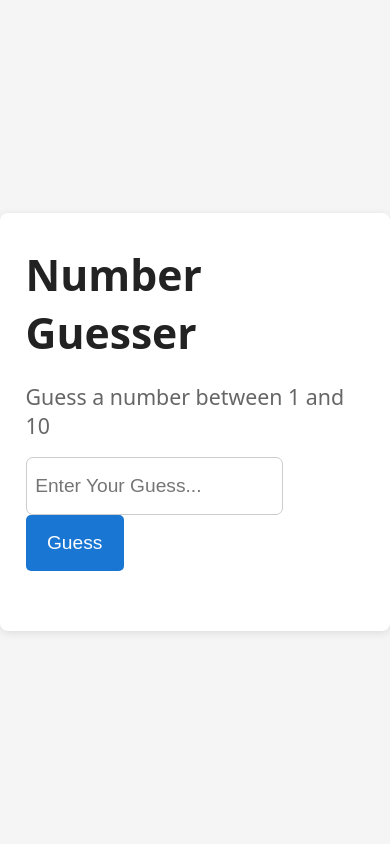
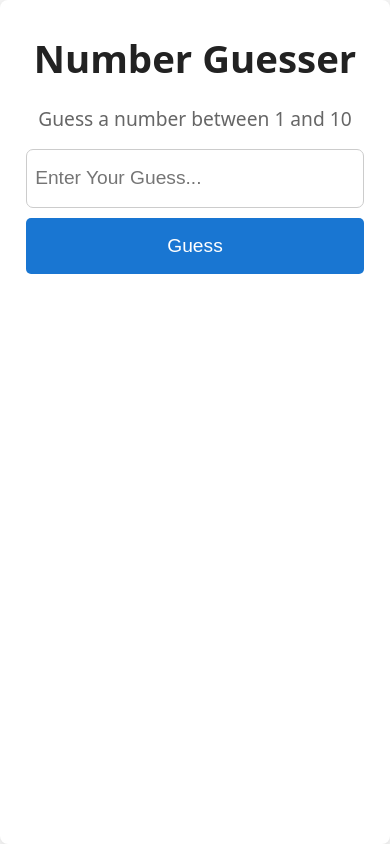
Before and after one commit to markorrente01/js-number-guesser, a plain HTML site: page index.html in a window 390 px wide. Drawn offline with Linux system fonts and the light colour scheme.

Commit message:
readme update and responsiveness

```diff
--- a/styles/style.scss
+++ b/styles/style.scss
@@ -57,3 +57,23 @@ div button{
             background-color: c.$button-hover;
         }
 }
+@media (max-width: 25rem) /* 400px */{
+    body{
+        place-content: unset;
+    }
+    main{
+        width: 100%;
+    }
+    .heading{
+        font-size: 1.8rem;
+    }
+    p{
+        font-size: .9rem;
+    }
+    div{
+        width: 100%;
+        display: flex;
+        flex-direction: column;
+        gap: .5rem;
+    }
+}
```
Also changed, not shown: images/Js-number-guesser-sc-iospad.png (added), images/js-number-guesser preview.png (added), images/js-number-guesser-ios7.png (added), images/js-number-guesser-sc-desktop.png (added), styles/style.css, 2 other files.
